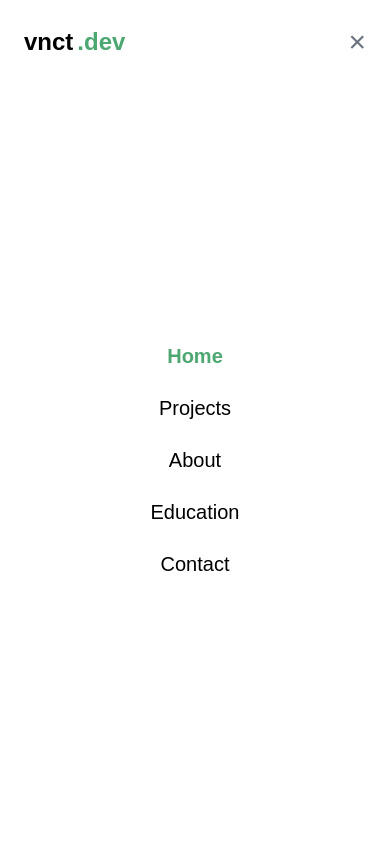
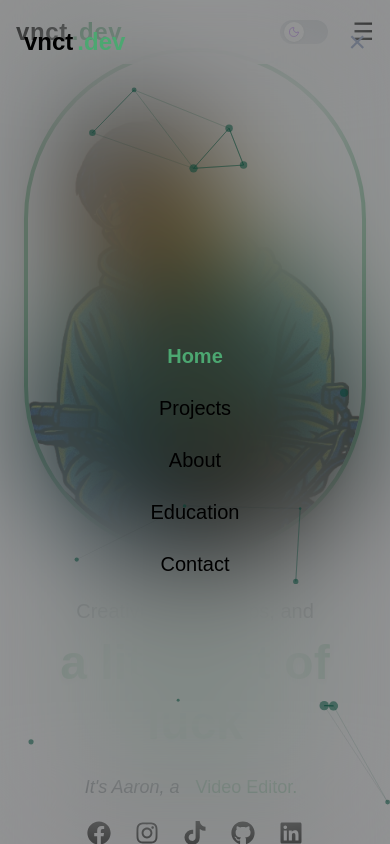
Before and after one commit to vnct69/vnct-portfolio, a React (Vite) app: page / in a window 390 px wide. Both pictures are taken after a click on the button "Open menu". Shown: the top 844 px of the page. Built offline with nearby package versions, Linux system fonts and the light colour scheme.

Commit message:
Navbar - Mobile Menu tweaks

```diff
--- a/src/components/Navbar.jsx
+++ b/src/components/Navbar.jsx
@@ -2,6 +2,7 @@ import { useState, useEffect } from "react";
 import { Link } from "react-scroll";
 import { motion, AnimatePresence } from "framer-motion";
 import ThemeToggle from "./ThemeToggle";
+import ParticlesBackground from "./Hero-Section/ParticlesBackground";
 
 const navItems = ["Home", "Projects", "About", "Education", "Contact"];
 
@@ -92,21 +93,29 @@ const Navbar = () => {
           <>
             {/* Backdrop */}
             <motion.div
-              initial={{ opacity: 0 }}
-              animate={{ opacity: 1 }}
-              exit={{ opacity: 0 }}
-              onClick={() => setIsOpen(false)}
-              className="fixed inset-0 bg-black/40 backdrop-blur-sm z-40"
-            />
-            {/* Menu Panel */}
+            initial={{ opacity: 0, backdropFilter: "blur(0px)" }}
+            animate={{
+              opacity: 1,
+              backdropFilter:
+                theme === "dark" ? "blur(20px)" : "blur(60px)",
+            }}
+            exit={{ opacity: 0, backdropFilter: "blur(0px)" }}
+            transition={{ duration: 0.3 }}
+            className="fixed inset-0 bg-black/40 z-40"
+          />
+
             <motion.div
               key="mobile-menu"
               initial={{ y: "100%" }}
               animate={{ y: 0 }}
               exit={{ y: "100%" }}
               transition={{ duration: 0.4, ease: "easeInOut" }}
-              className="fixed inset-0 bg-white dark:bg-black text-black dark:text-white z-50 flex flex-col p-6"
+              className="fixed inset-0 text-black dark:text-white z-50 flex flex-col p-6 overflow-hidden"
             >
+              {/* Particle Background for Mobile Menu */}
+              <ParticlesBackground />
+
+
               <div className="flex justify-between items-center">
                 <div className="text-2xl font-bold flex items-center">
                   <span>vnct</span>
@@ -130,7 +139,7 @@ const Navbar = () => {
                 </button>
               </div>
 
-              <div className="mt-10 flex flex-col items-center justify-center flex-grow space-y-6 text-xl">
+              <div className="text-bold mt-10 flex flex-col items-center justify-center flex-grow space-y-6 text-xl">
                 {navItems.map((item) => (
                   <Link
                     key={item}
```
